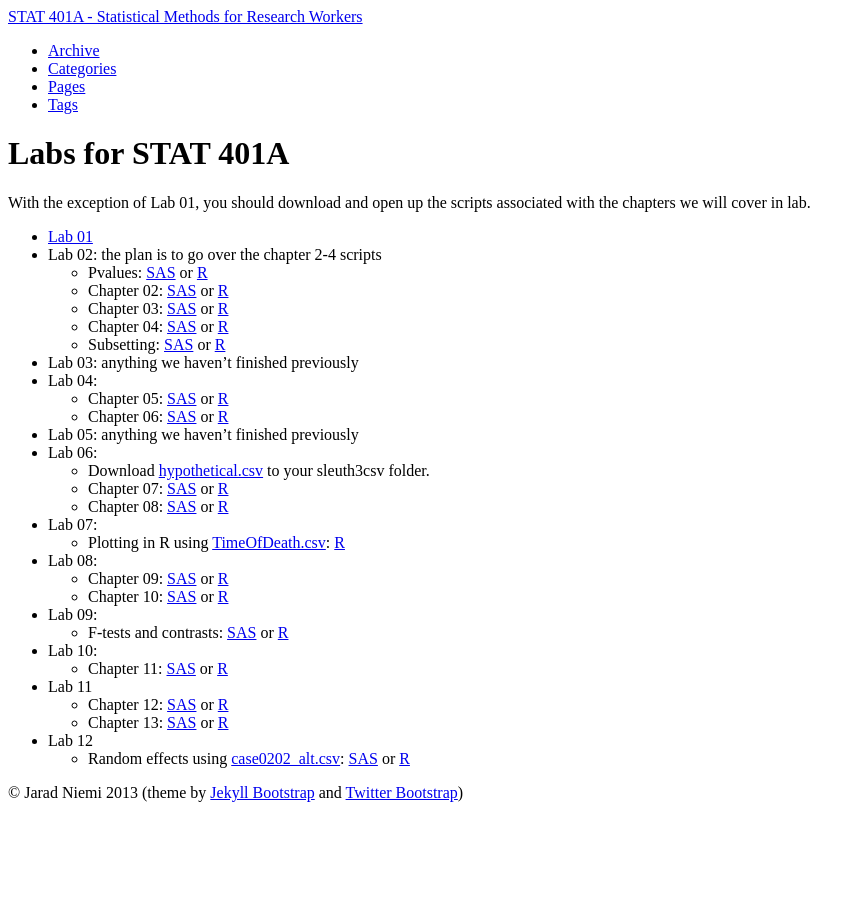
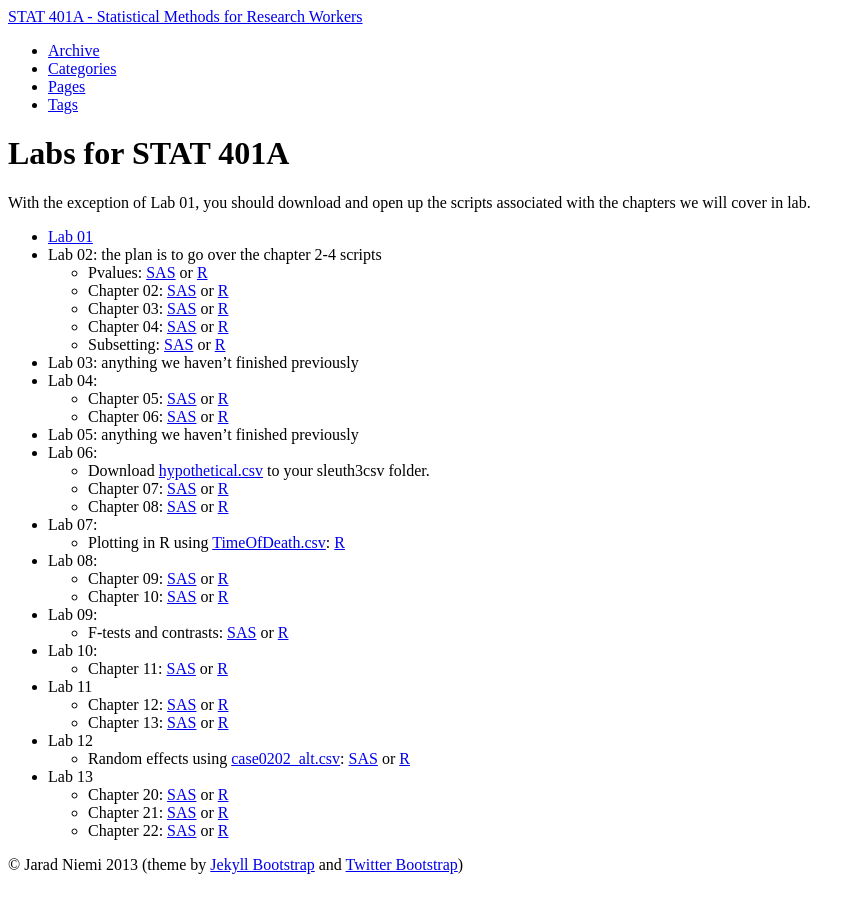
Before and after one commit to jarad/stat401A, a Jekyll site: the page built from lab/index.md, in a window 1280 px wide. Shown: the whole page, without its empty margins (0-865 px from the left). Built offline with Jekyll 4.4.1, drawn with Linux system fonts in a browser that asks for light colours.

Commit message:
added link to ch20-22 scripts

```diff
--- a/lab/index.md
+++ b/lab/index.md
@@ -37,3 +37,7 @@ With the exception of Lab 01, you should download and open up the scripts associ
   - Chapter 13: [SAS]({{BASE_PATH}}/lab/ch13.sas) or [R]({{BASE_PATH}}/lab/ch13.R)
 - Lab 12
   - Random effects using [case0202_alt.csv]({{BASE_PATH}}/lab/case0202_alt.csv): [SAS]({{BASE_PATH}}/lab/random.sas) or [R]({{BASE_PATH}}/lab/random.R)
+- Lab 13
+  - Chapter 20: [SAS]({{BASE_PATH}}/lab/ch20.sas) or [R]({{BASE_PATH}}/lab/ch20.R)
+  - Chapter 21: [SAS]({{BASE_PATH}}/lab/ch21.sas) or [R]({{BASE_PATH}}/lab/ch21.R)
+  - Chapter 22: [SAS]({{BASE_PATH}}/lab/ch22.sas) or [R]({{BASE_PATH}}/lab/ch22.R)
```
